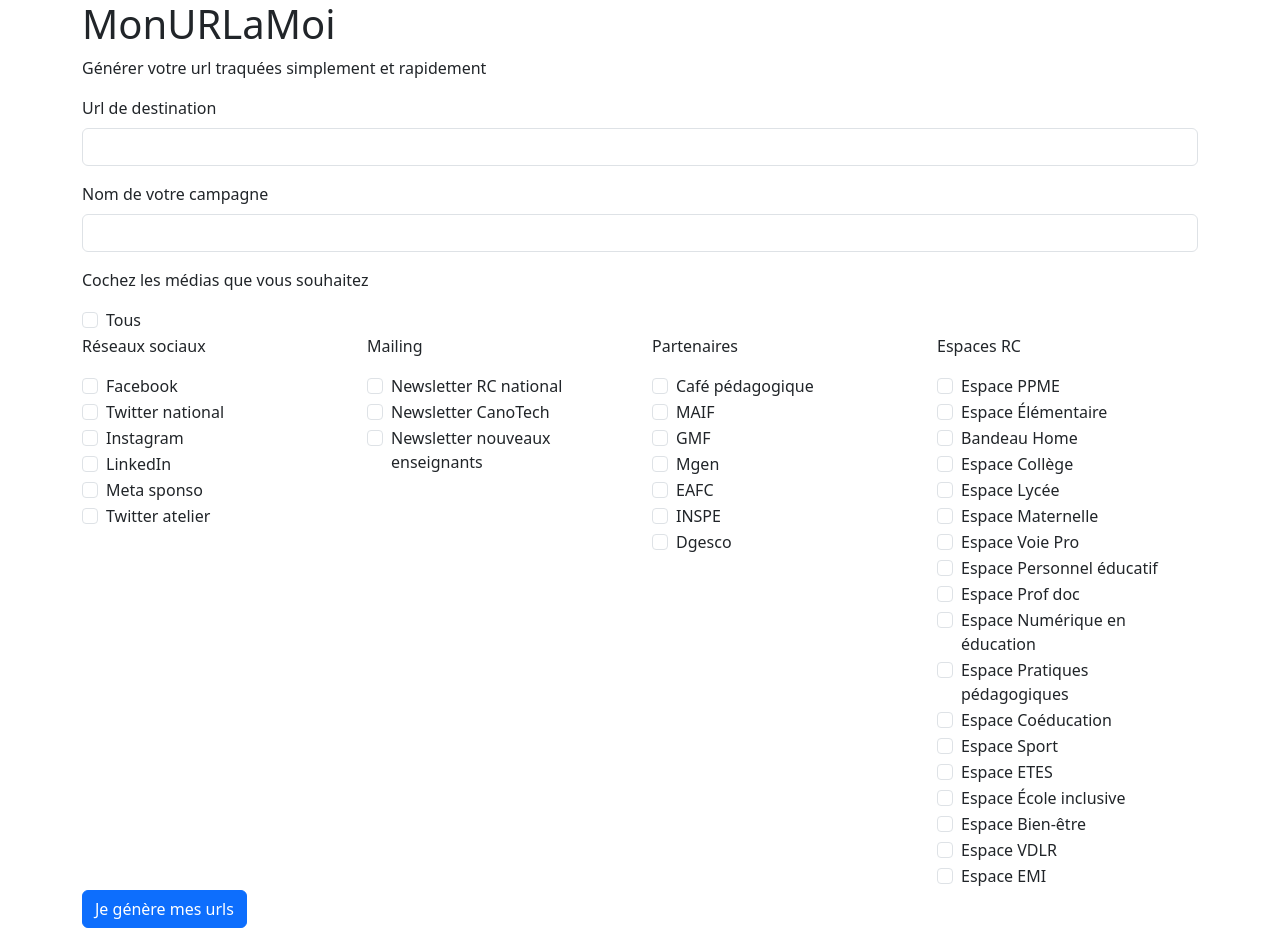
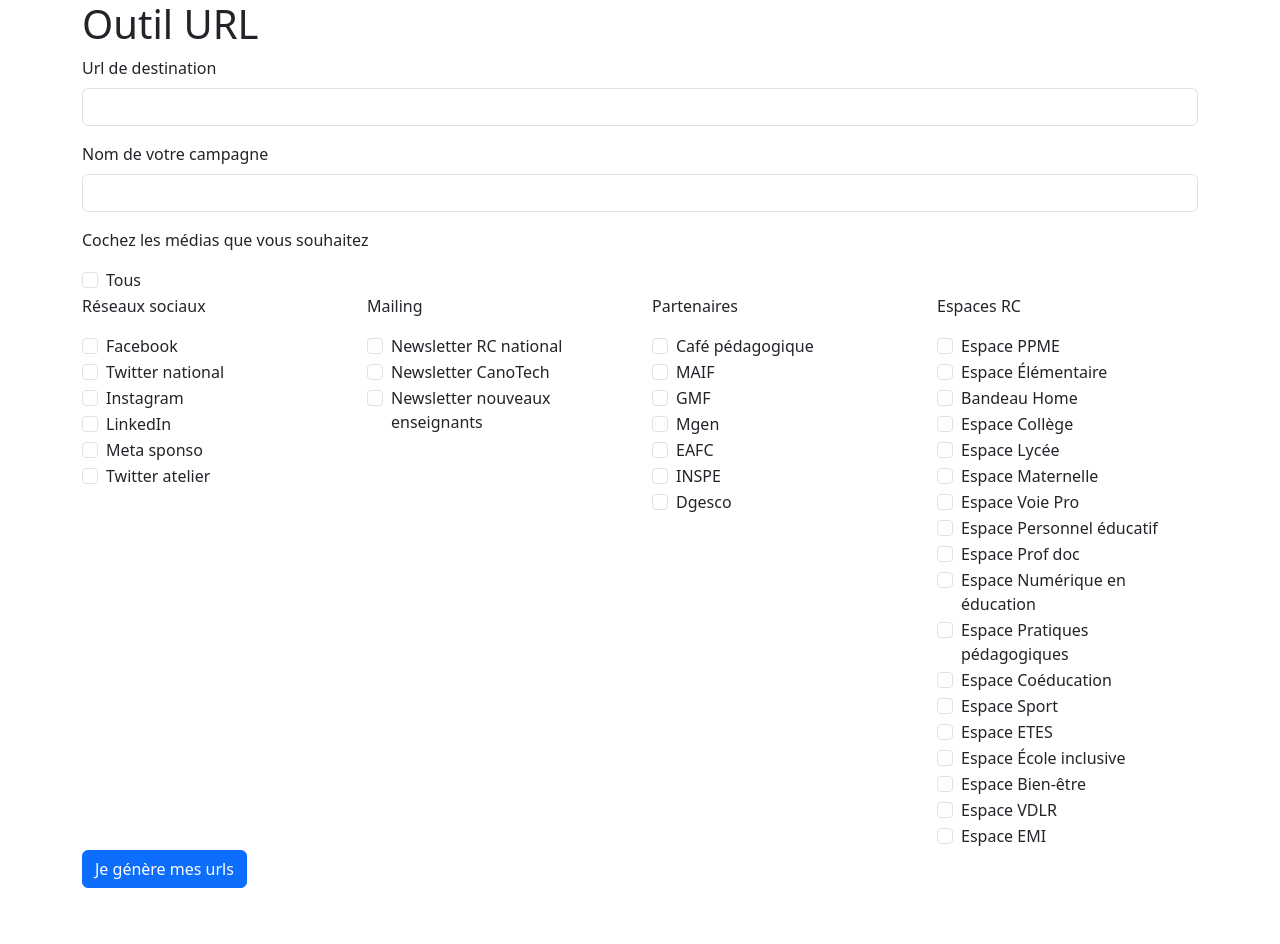
Before and after one commit to irondam/outilurl, a plain HTML site: page index.html in a window 1280 px wide. After the commit the page ends 904 px from the top, so only its background shows below. Drawn offline with nearby package versions, Linux system fonts and the light colour scheme.

Commit message:
Update index.html

```diff
--- a/index.html
+++ b/index.html
@@ -8,10 +8,7 @@
 </head>
 <body>
     <div class="container">
-        <h1>MonURLaMoi</h1>
-
-        <p>Générer votre url traquées simplement et rapidement</p>
-
+        <h1>Outil URL</h1>
         <div class="mb-3">
             <label for="inputURL" class="form-label">Url de destination</label>
             <input class="form-control" id="inputURL" type="text">
```
